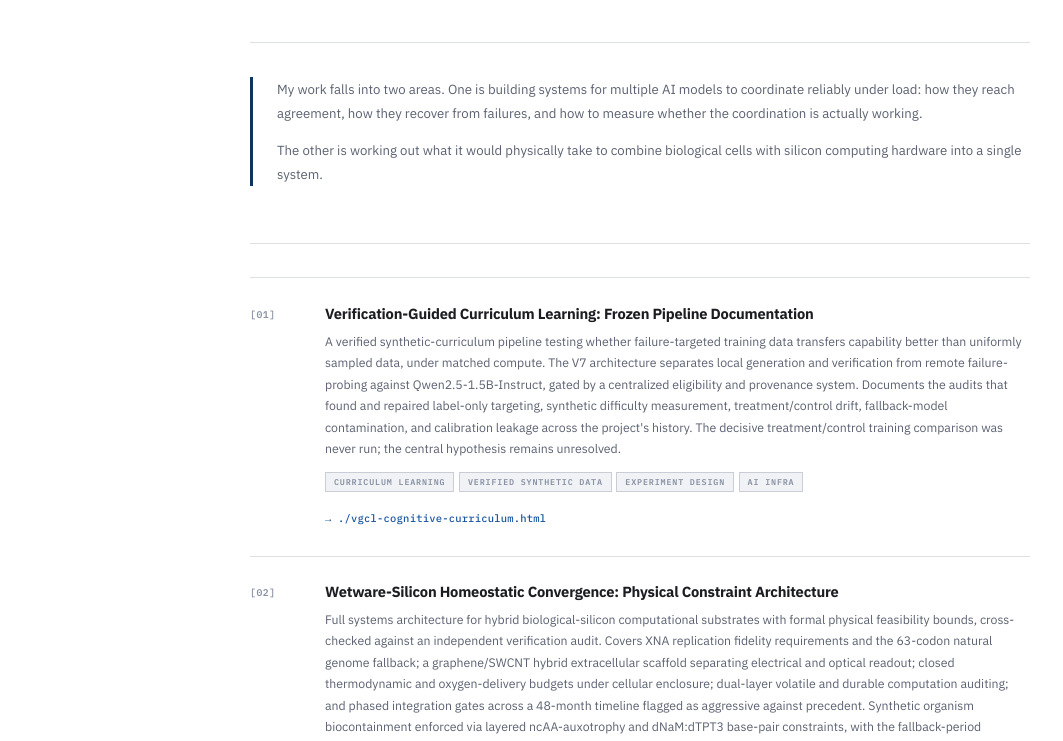
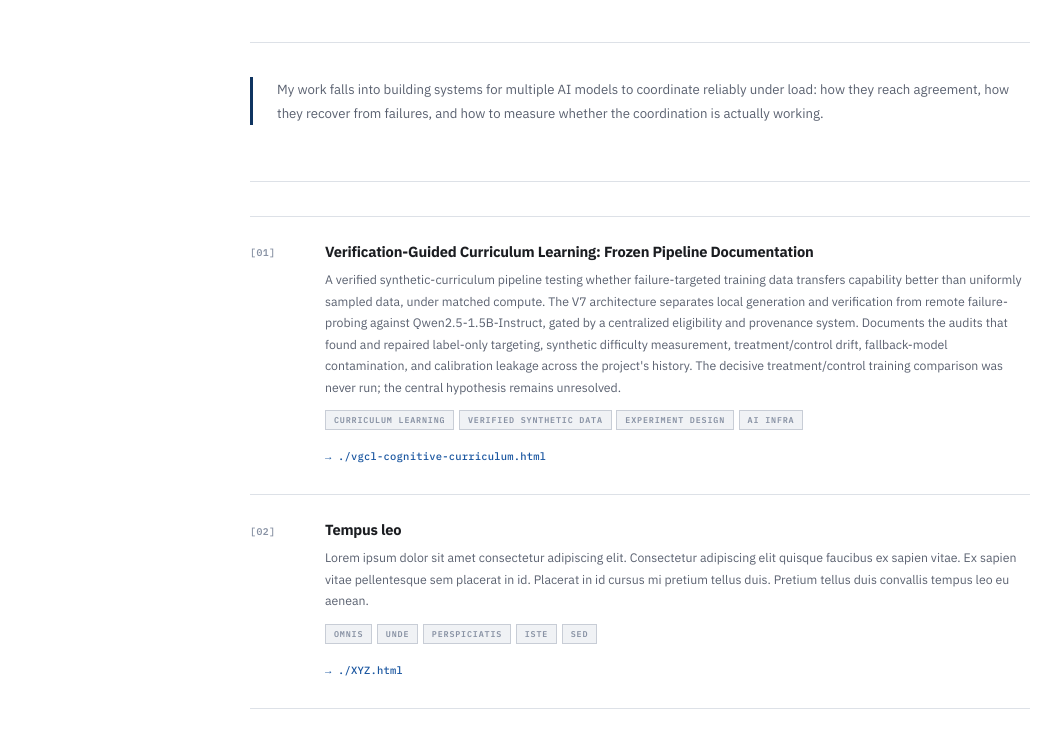
Before and after one commit to tazwaryayyyy/tazwaryayyyy.github.io, a plain HTML site: page index.html in a window 1280 px wide. Shown: the part 206-947 px from the top of the page, without its empty margins (0-1063 px from the left). Drawn offline with Linux system fonts and the light colour scheme.

Commit message:
removing SI

```diff
--- a/index.html
+++ b/index.html
@@ -483,13 +483,9 @@
 
         <div class="identity-block">
           <p>
-            My work falls into two areas. One is building systems for multiple AI models
+            My work falls into building systems for multiple AI models
             to coordinate reliably under load: how they reach agreement, how they recover
             from failures, and how to measure whether the coordination is actually working.
-          </p>
-          <p>
-            The other is working out what it would physically take to combine biological
-            cells with silicon computing hardware into a single system.
           </p>
         </div>
 
@@ -546,27 +542,24 @@
 
             <div class="portal-body">
               <h2 class="portal-title">
-                Wetware-Silicon Homeostatic Convergence: Physical Constraint Architecture
+              Tempus leo
               </h2>
               <p class="portal-scope">
-                Full systems architecture for hybrid biological-silicon computational substrates with formal
-                physical feasibility bounds, cross-checked against an independent verification audit. Covers XNA
-                replication fidelity requirements and the 63-codon natural genome fallback; a graphene/SWCNT hybrid
-                extracellular scaffold separating electrical and optical readout; closed thermodynamic and
-                oxygen-delivery budgets under cellular enclosure; dual-layer volatile and durable computation
-                auditing; and phased integration gates across a 48-month timeline flagged as aggressive against
-                precedent. Synthetic organism biocontainment enforced via layered ncAA-auxotrophy and dNaM:dTPT3
-                base-pair constraints, with the fallback-period containment margin assessed separately.
+              Lorem ipsum dolor sit amet consectetur adipiscing elit.
+              Consectetur adipiscing elit quisque faucibus ex sapien vitae.
+              Ex sapien vitae pellentesque sem placerat in id.
+              Placerat in id cursus mi pretium tellus duis.
+              Pretium tellus duis convallis tempus leo eu aenean.
               </p>
               <div class="tag-row" aria-label="Domain tags">
-                <span class="tag">WETWARE SYSTEMS</span>
-                <span class="tag">XNA BIOLOGY</span>
-                <span class="tag">SILICON HYBRID</span>
-                <span class="tag">HOMEOSTASIS</span>
-                <span class="tag">BIOCONTAINMENT</span>
+                <span class="tag">omnis</span>
+                <span class="tag">unde</span>
+                <span class="tag">perspiciatis</span>
+                <span class="tag">iste</span>
+                <span class="tag">Sed</span>
               </div>
-              <a class="portal-link" href="./wetware-silicon-convergence.html"
-                aria-label="Open Wetware-Silicon document">&rarr; ./wetware-silicon-convergence.html</a>
+              <a class="portal-link" href="./XYZ.html"
+                aria-label="Open Wetware-Silicon document">&rarr; ./XYZ.html</a>
             </div>
 
           </li>
```
